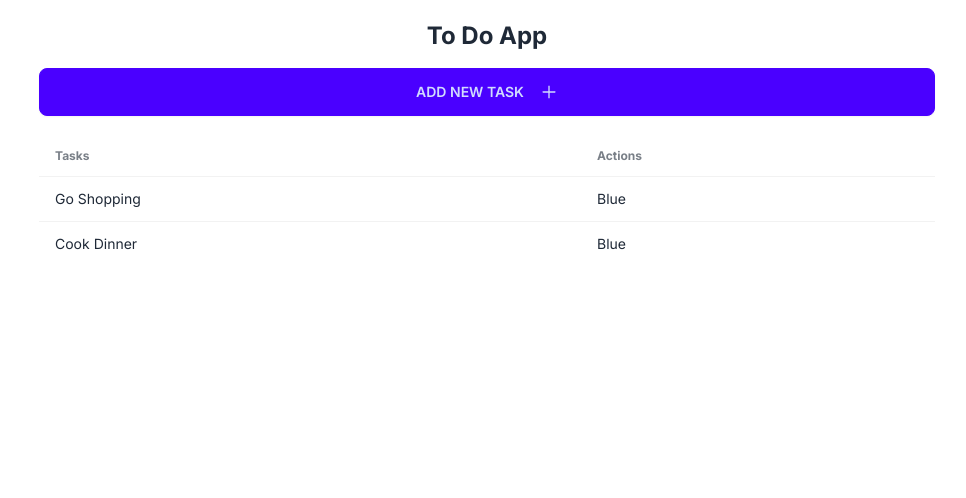
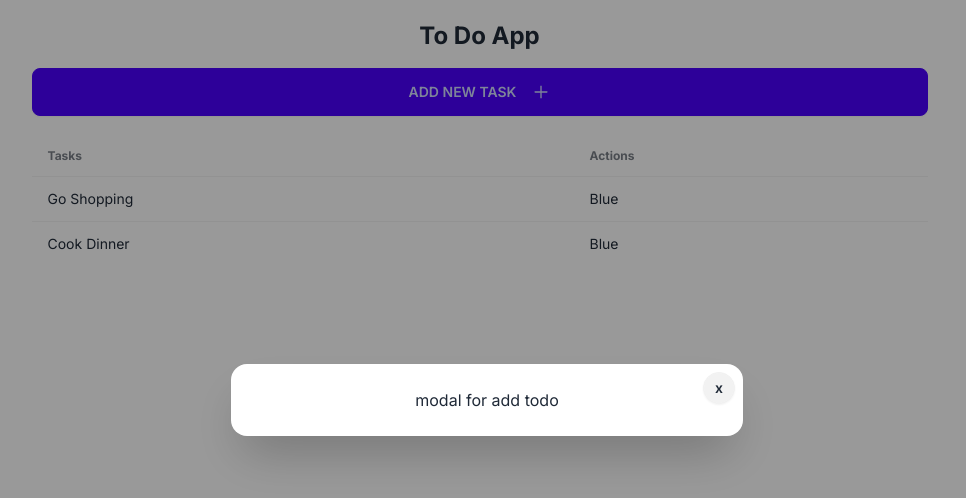
Before and after one commit to haifromkai/to-do-app, a Next.js app: page / in a window 1280 px wide. Both pictures are taken after a click on the button "ADD NEW TASK". Shown: the top 498 px of the page, without its empty margins (153-1119 px from the left). Built offline with nearby package versions, Linux system fonts and the light colour scheme; data requests are answered from the project's data file.

Commit message:
Added Modal.tsx component for AddTask pop up

```diff
--- a/src/app/components/AddTask.tsx
+++ b/src/app/components/AddTask.tsx
@@ -1,11 +1,24 @@
+"use client";
+
 import { AiOutlinePlus } from "react-icons/ai";
+import Modal from "./Modal";
+import { useState } from "react";
 
 const AddTask = () => {
+  const [modalOpen, setModalOpen] = useState<boolean>(false);
+
   return (
     <div>
-        <button className="btn btn-primary w-full">
-            ADD NEW TASK <AiOutlinePlus className="ml-2" size={18}/>
+        <button
+          onClick={() => setModalOpen(true)}
+          className="btn btn-primary w-full"
+        >
+          ADD NEW TASK <AiOutlinePlus className="ml-2" size={18}/>
         </button>
+
+        <Modal modalOpen={modalOpen} setModalOpen={setModalOpen}>
+          modal for add todo
+        </Modal>
     </div>
   )
 }
--- /dev/null
+++ b/src/app/components/Modal.tsx
@@ -0,0 +1,24 @@
+interface ModalProps {
+    modalOpen: boolean
+    setModalOpen: (open : boolean) => boolean | void;
+    children: React.ReactNode
+}
+
+
+const Modal: React.FC<ModalProps> = ({ modalOpen, setModalOpen, children }) => {
+  return (
+    <div className={`modal ${modalOpen ? "modal-open" : ""}`}>
+        <div className="modal-box relative">
+            <label
+                onClick={() => setModalOpen(false)}
+                className="btn btn-sm btn-circle absolute right-2 top-2"
+            >
+                x
+            </label>
+            {children}
+        </div>
+    </div>
+  )
+}
+
+export default Modal
```
